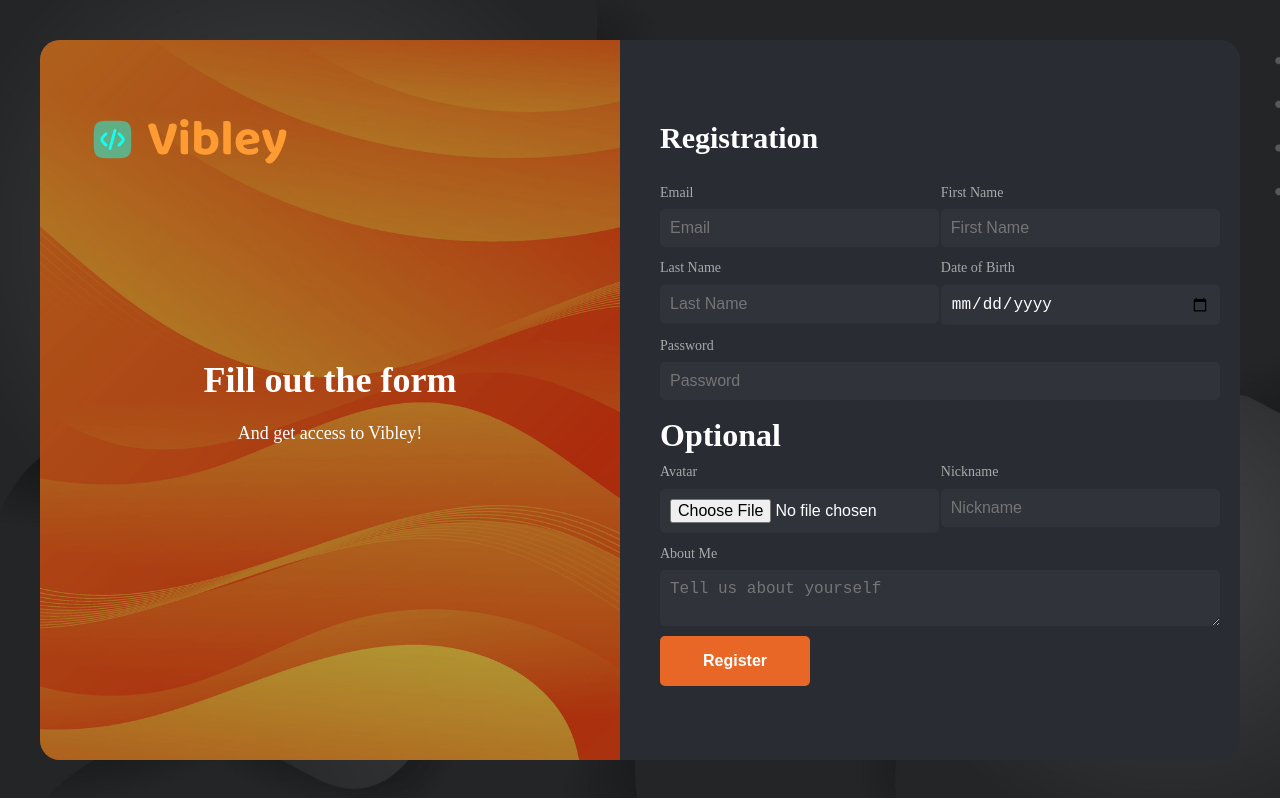
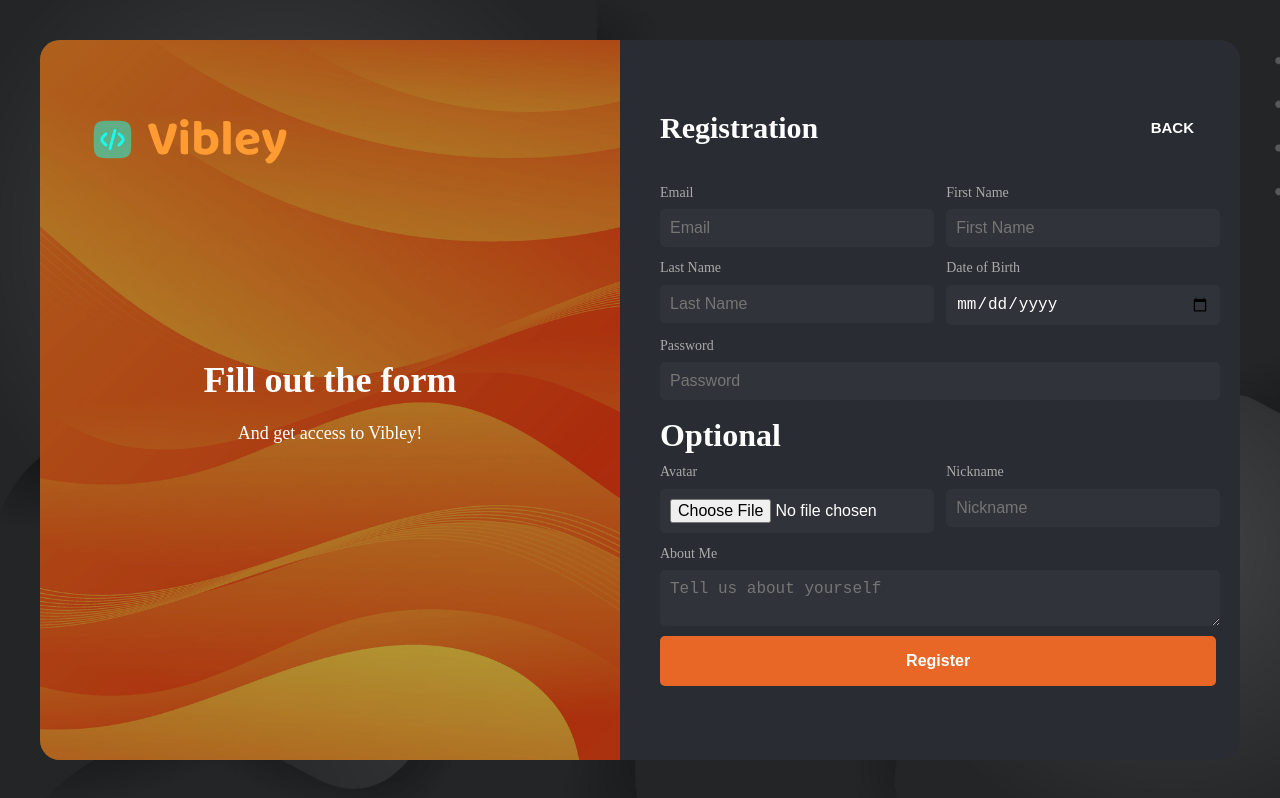
Before and after one commit to ElmikKA/social-network, a React (Vite) app in the folder social-network-frontend/: page /register in a window 1280 px wide. Built offline with nearby package versions, Linux system fonts and the light colour scheme; a web font is replaced by a local one.

Commit message:
added css to login and registration

```diff
--- a/social-network-frontend/src/pages/Login/Login.css
+++ b/social-network-frontend/src/pages/Login/Login.css
@@ -122,11 +122,21 @@
     background-color: #FE9B33;
     color: white;
     margin-bottom: 10px;
+    transition: background-color ease-out 0.3s;
+}
+
+.continue-btn:hover {
+    background-color: #B14B34;
 }
 
 .register-btn {
     background-color: #E86726;
     color: white;
+    transition: background-color ease-out 0.3s;
+}
+
+.register-btn:hover {
+    background-color: #B14B34;
 }
 
 .or-separator {
--- a/social-network-frontend/src/pages/Register/Register.css
+++ b/social-network-frontend/src/pages/Register/Register.css
@@ -85,12 +85,25 @@
     display: flex;
     justify-content: space-between;
     align-items: center;
+    margin-bottom: 30px;
     width: 100%;
+}
+
+.back-button-to-login-section {
+    background: none;
+    font-size: 15px;
+    color: white;
+    cursor: pointer;
+    transition: color 0.5s;
+    font-weight: 600;
+}
+
+.back-button-to-login-section:hover {
+    color: #FE9B33;
 }
 
 .register-right-panel h2 {
     font-size: 30px;
-    margin-bottom: 20px;
 }
 
 .register-form-group {
@@ -103,7 +116,7 @@
 .register-form-field {
     display: flex;
     flex-direction: column;
-    width: 48%;
+    width: 47%;
 }
 
 .register-form-group .register-form-field label {
@@ -124,8 +137,8 @@
     outline: none;
 }
 
-.register-btn {
-    width: 150px;
+.register-section-button {
+    width: 103%;
     height: 50px;
     min-width: 100px;
     padding: 12px;
@@ -134,16 +147,13 @@
     border-radius: 5px;
     cursor: pointer;
     font-weight: 600;
+    background-color: #E86726;
+    margin-bottom: 10px;
+    transition: background-color 0.5s;
+    color: white;
 }
 
-.continue-btn {
-    background-color: #E86726;
-    color: white;
-    margin-bottom: 10px;
-    transition: background-color 0.5s;
-}
-
-.continue-btn:hover {
+.register-section-button:hover {
     background-color: #FE9B33;
     color: white;
     margin-bottom: 10px;
--- a/social-network-frontend/src/pages/Register/Register.jsx
+++ b/social-network-frontend/src/pages/Register/Register.jsx
@@ -6,6 +6,12 @@ import './Register.css';
 
 const Register = () => {
     const { registerData, handleChange, handleFileChange, handleSubmit } = useRegister()
+
+    const navigate = useNavigate();
+
+    const handleBackButtonClick = () => {
+        navigate('/login');
+    };
 
     return (
         <div className='register-section'>
@@ -20,6 +26,7 @@ const Register = () => {
                 <div className='register-right-panel'>
                     <div className='registration-header'>
                         <h2>Registration</h2>
+                        <button className='back-button-to-login-section' onClick={handleBackButtonClick}>BACK</button>
                     </div>
                     <form onSubmit={handleSubmit} method='POST' className='registration-form'>
                         <div className='register-form-group'>
@@ -73,7 +80,7 @@ const Register = () => {
                             </div>
                         </div>
 
-                        <button type="submit" className="btn register-btn">
+                        <button type="submit" className="register-section-button">
                             Register
                         </button>
                     </form>
```
Also changed, not shown: social-network-frontend/src/main.jsx (+0 -8 lines), 1 other file (tests, documents, lock files or other folders).
